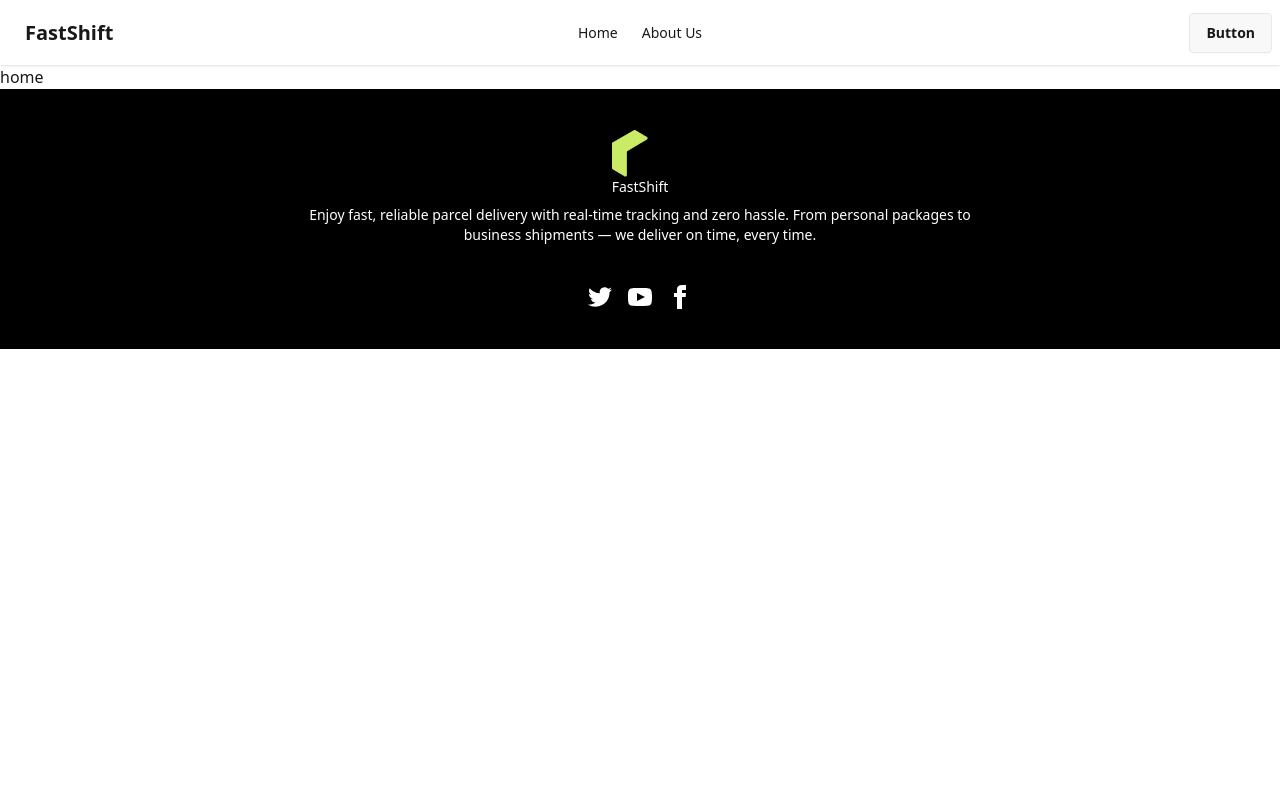
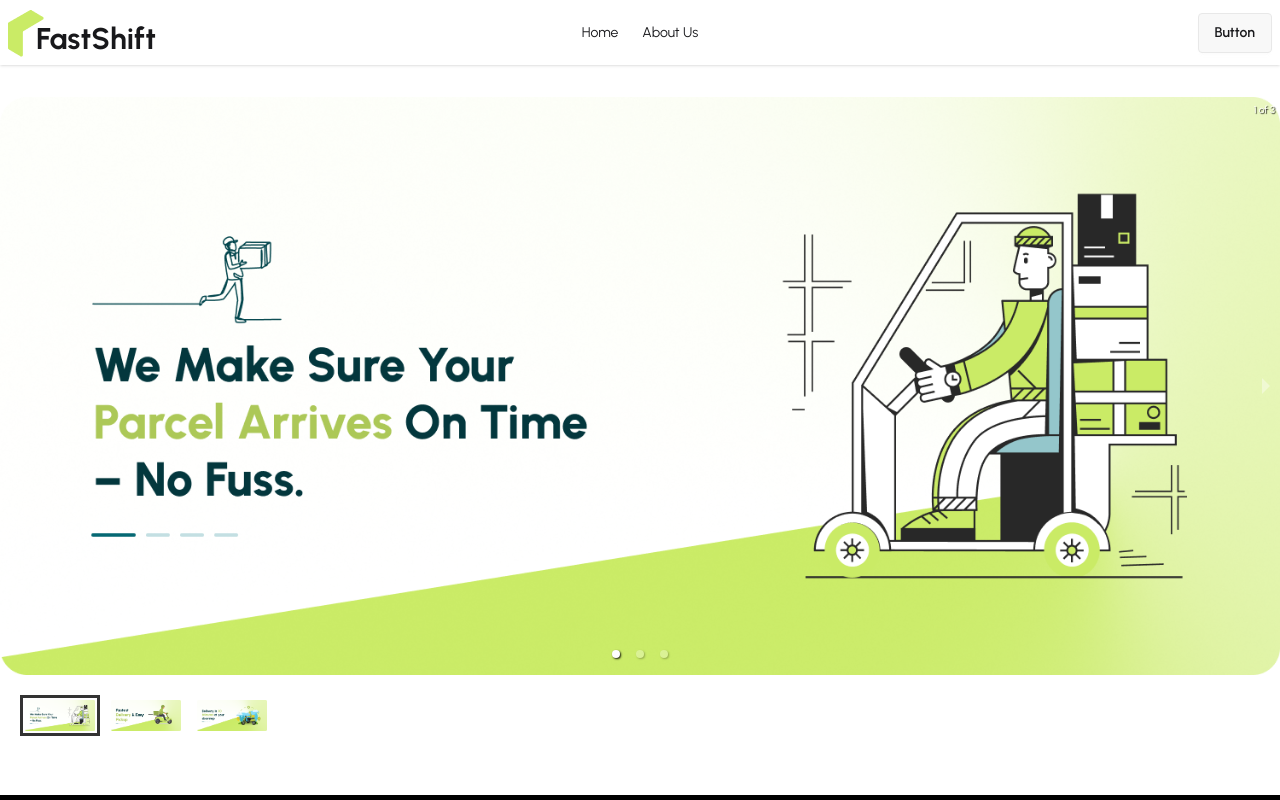
Before and after one commit to mintusikder/fast-shift, a React (Vite) app in the folder fast-shift-client/: page / in a window 1280 px wide. Shown: the top 800 px of the page. Built offline with nearby package versions, Linux system fonts and the light colour scheme.

Commit message:
added banner

```diff
--- a/fast-shift-client/package.json
+++ b/fast-shift-client/package.json
@@ -13,6 +13,7 @@
     "@tailwindcss/vite": "^4.1.10",
     "react": "^19.1.0",
     "react-dom": "^19.1.0",
+    "react-responsive-carousel": "^3.2.23",
     "react-router": "^7.6.2",
     "tailwindcss": "^4.1.10"
   },
--- a/fast-shift-client/src/index.css
+++ b/fast-shift-client/src/index.css
@@ -1,2 +1,10 @@
+@import url("https://fonts.googleapis.com/css2?family=Urbanist:ital,wght@0,100..900;1,100..900&display=swap");
 @import "tailwindcss";
 @plugin "daisyui";
+
+.font-urbanist {
+  font-family: "Urbanist", sans-serif;
+  font-optical-sizing: auto;
+  font-weight: 400;
+  font-style: normal;
+}
--- a/fast-shift-client/src/layout/MainLayout.jsx
+++ b/fast-shift-client/src/layout/MainLayout.jsx
@@ -3,10 +3,12 @@
 import NavBar from '../pages/Home/Shared/NavBar/NavBAr';
 import Footer from '../pages/Home/Shared/Footer/Footer';
 
+
 const MainLayout = () => {
     return (
         <div>
             <NavBar></NavBar>
+
             <Outlet></Outlet>
             <Footer></Footer>
         </div>
--- a/fast-shift-client/src/main.jsx
+++ b/fast-shift-client/src/main.jsx
@@ -6,6 +6,8 @@
 
 createRoot(document.getElementById('root')).render(
   <StrictMode>
-     <RouterProvider router={router} />
+     <div className='font-urbanist max-w-7xl mx-auto'>
+      <RouterProvider router={router} />
+     </div>
   </StrictMode>,
 )
--- /dev/null
+++ b/fast-shift-client/src/pages/Home/Banner/Banner.jsx
@@ -0,0 +1,23 @@
+import React from "react";
+import "react-responsive-carousel/lib/styles/carousel.min.css";
+import { Carousel } from "react-responsive-carousel";
+import bannerImg1 from "../../../assets/assets/banner/banner1.png";
+import bannerImg2 from "../../../assets/assets/banner/banner2.png";
+import bannerImg3 from "../../../assets/assets/banner/banner3.png";
+const Banner = () => {
+  return (
+    <Carousel className="py-8">
+      <div>
+        <img src={bannerImg1} />
+      </div>
+      <div>
+        <img src={bannerImg2} />
+      </div>
+      <div>
+        <img src={bannerImg3} />
+      </div>
+    </Carousel>
+  );
+};
+
+export default Banner;
--- a/fast-shift-client/src/pages/Home/Home/Home.jsx
+++ b/fast-shift-client/src/pages/Home/Home/Home.jsx
@@ -1,9 +1,10 @@
 import React from 'react';
+import Banner from '../Banner/Banner';
 
 const Home = () => {
     return (
         <div>
-            home
+            <Banner></Banner>
         </div>
     );
 };
--- a/fast-shift-client/src/pages/Home/Shared/FastShiftLogo/FastShiftLogo.jsx
+++ b/fast-shift-client/src/pages/Home/Shared/FastShiftLogo/FastShiftLogo.jsx
@@ -2,9 +2,9 @@
 import logo from "../../../../assets/assets/logo/logo.png";
 const FastShiftLogo = () => {
   return (
-    <div>
-      <img src={logo} alt="" />
-      <p>FastShift</p>
+    <div className="flex items-end">
+      <img  src={logo} alt="" />
+      <p className="text-3xl font-bold mt-2 -ml-2">FastShift</p>
     </div>
   );
 };
--- a/fast-shift-client/src/pages/Home/Shared/NavBar/NavBar.jsx
+++ b/fast-shift-client/src/pages/Home/Shared/NavBar/NavBar.jsx
@@ -1,5 +1,6 @@
 import React from "react";
 import { Link, NavLink } from "react-router";
+import FastShiftLogo from "../FastShiftLogo/FastShiftLogo";
 
 const NavBar = () => {
   const navLink = (
@@ -40,8 +41,8 @@
             {navLink}
           </ul>
         </div>
-        <Link to={"/"} className="btn btn-ghost text-xl">
-          FastShift
+        <Link to={"/"} >
+          <FastShiftLogo></FastShiftLogo>
         </Link>
       </div>
       <div className="navbar-center hidden lg:flex">
```
Also changed, not shown: 1 other file (tests, documents, lock files or other folders).
